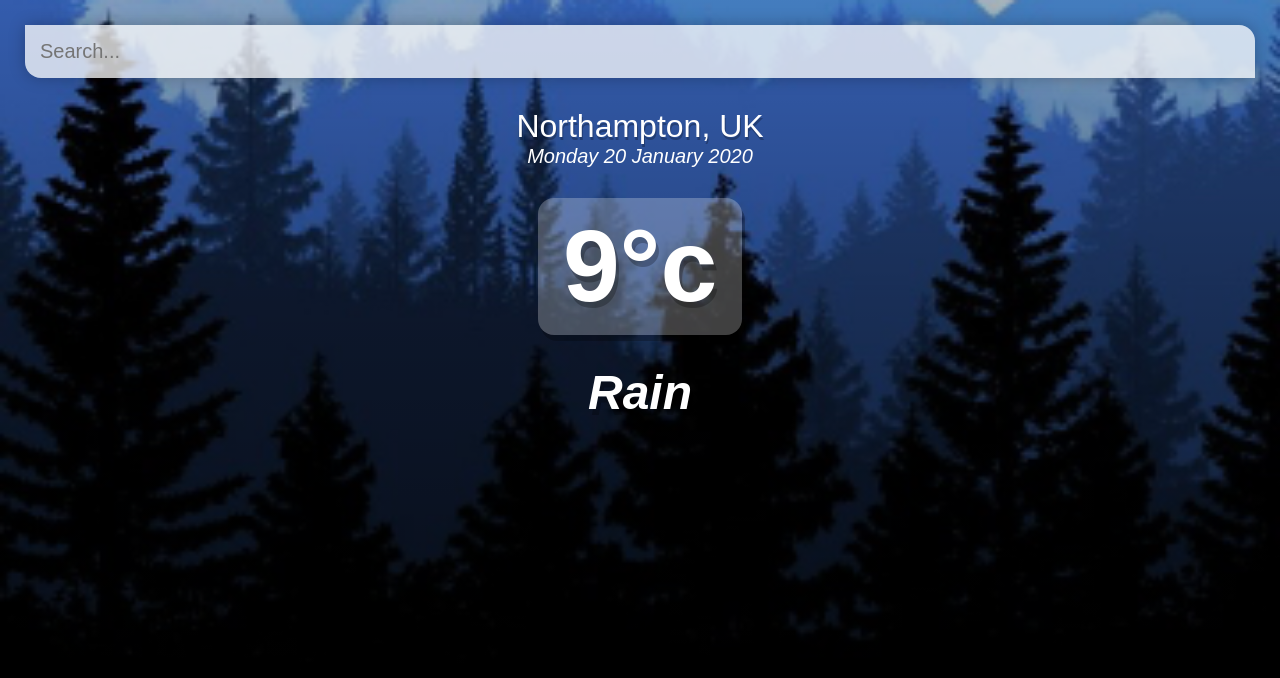
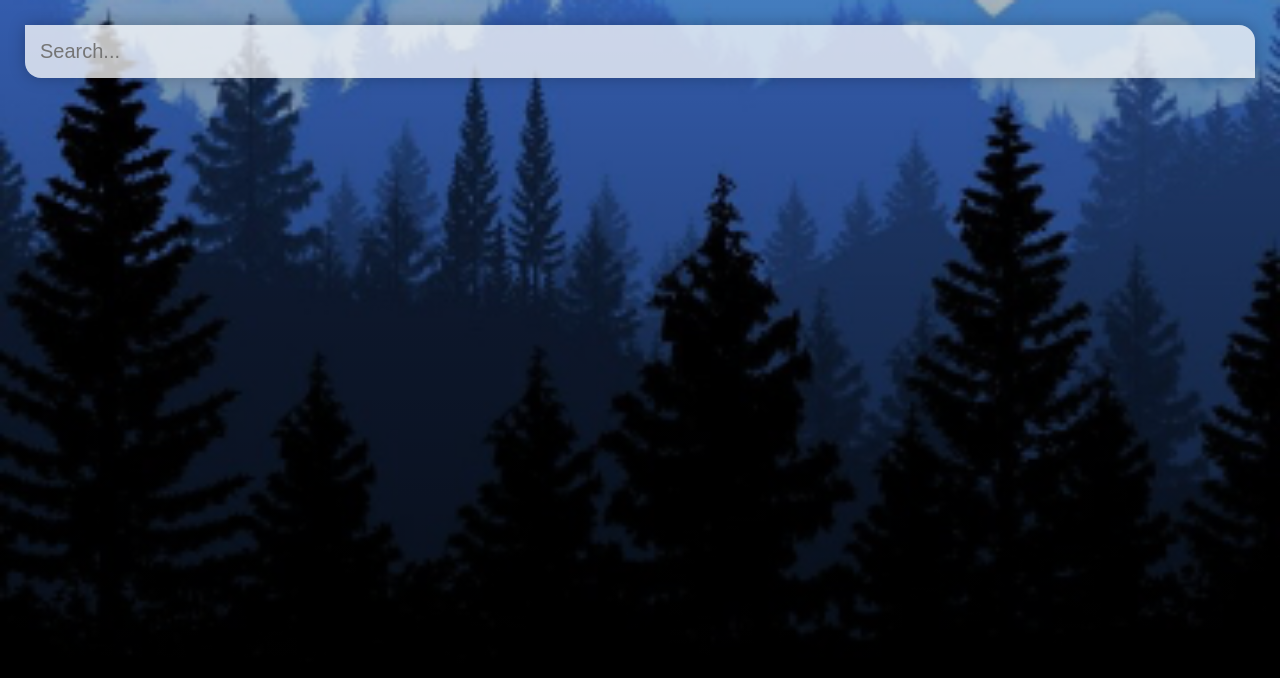
Before and after one commit to hiboabd/vue_weather_app, a Vue app in the folder weather-app/: page / in a window 1280 px wide. Shown: the top 678 px of the page. Built offline with nearby package versions, Linux system fonts and the light colour scheme.

Commit message:
Added api request and display data on page

```diff
--- a/weather-app/src/App.vue
+++ b/weather-app/src/App.vue
@@ -7,14 +7,14 @@
           class="search-bar"
           placeholder="Search..."
           v-model="query"
+          @keyup.enter="fetchWeather"
         />
-        {{query}}
       </div>
 
-      <div class="weather-wrap">
+      <div class="weather-wrap" v-if="typeof weather.main != 'undefined' ">
 
         <div class="location-box">
-          <div class="location"> Northampton, UK</div>
+          <div class="location"> {{ weather.name }}, {{ weather.sys.country }}</div>
           <div class="date"> Monday 20 January 2020</div>
         </div>
 
@@ -37,9 +37,20 @@
   data () {
     return {
       api_key: '',
-      url_base: 'https://api.openweathermap.org/data/2.5/', //what needs to go at the front of the api request
+      url_base: "https://api.openweathermap.org/data/2.5/", //what needs to go at the front of the api request
       query: '', //
       weather: {} // to store the data we get back
+    }
+  },
+  methods: {
+    fetchWeather() {
+      fetch(`${this.url_base}weather?q=${this.query}&units=metric&APPID=${this.api_key}`)
+      .then(response => {
+        return response.json()
+      }).then(this.setResults);
+    },
+    setResults(results) {
+      this.weather = results;
     }
   }
 }
```
